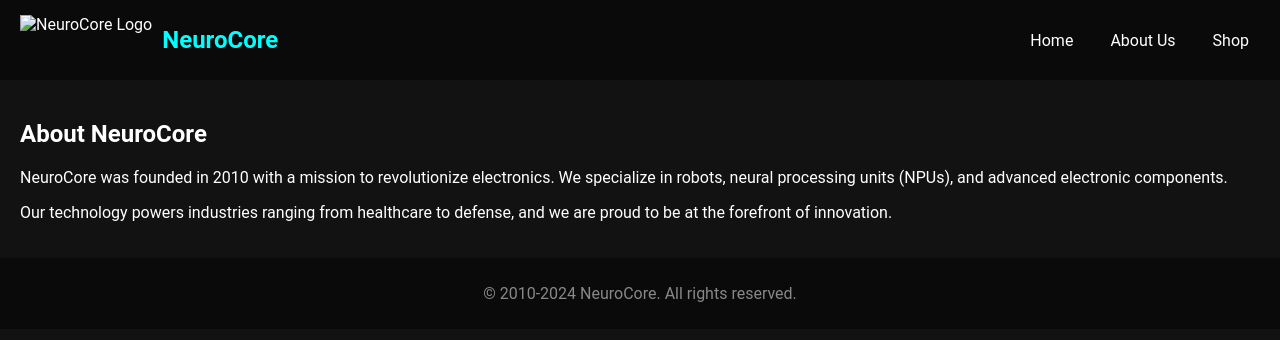
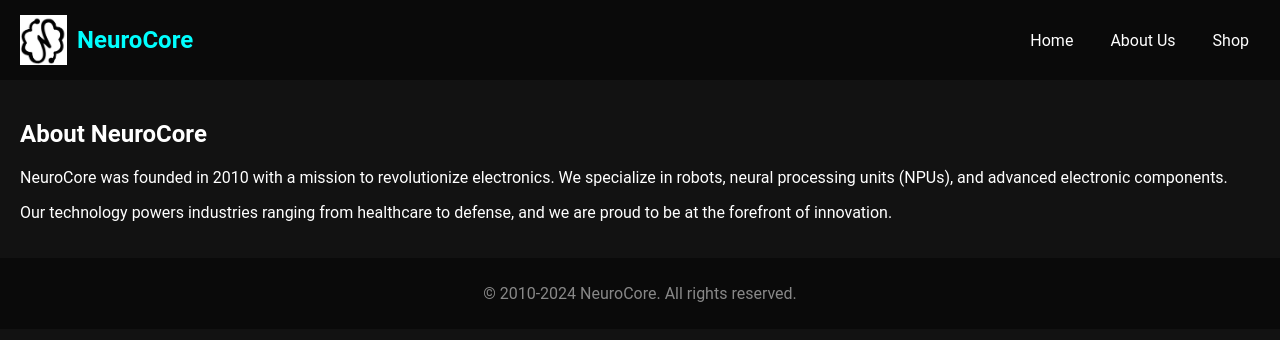
Before and after one commit to NevadaStateTreasury/NueroCore, a plain HTML site: page about.html in a window 1280 px wide. Drawn offline with Linux system fonts and the light colour scheme.

Commit message:
Update about.html

```diff
--- a/about.html
+++ b/about.html
@@ -9,7 +9,7 @@
 <body>
     <header class="header">
         <div class="logo-container">
-            <img src="images/logo.png" alt="NeuroCore Logo" class="logo">
+            <img src="logo.png" alt="NeuroCore Logo" class="logo">
             <h1 class="site-title">NeuroCore</h1>
         </div>
         <nav class="nav">
```
